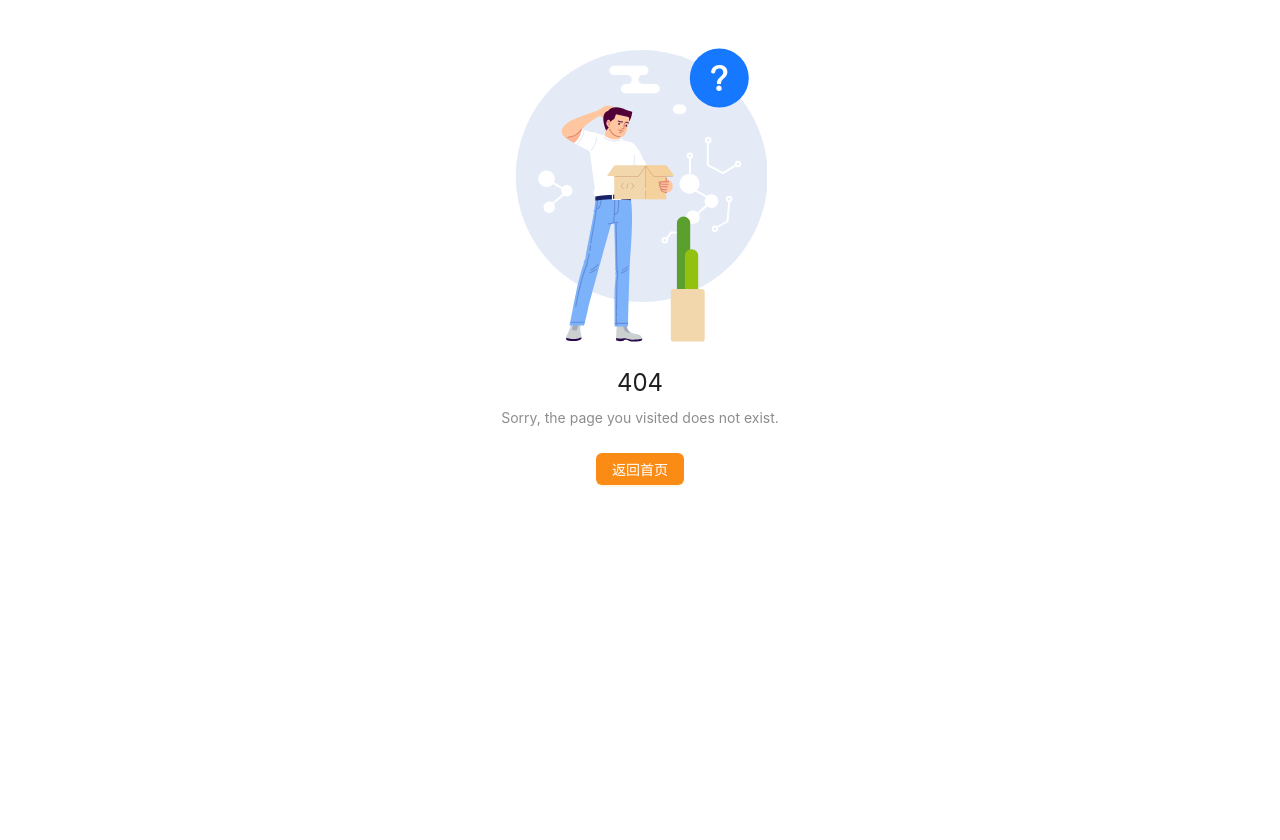
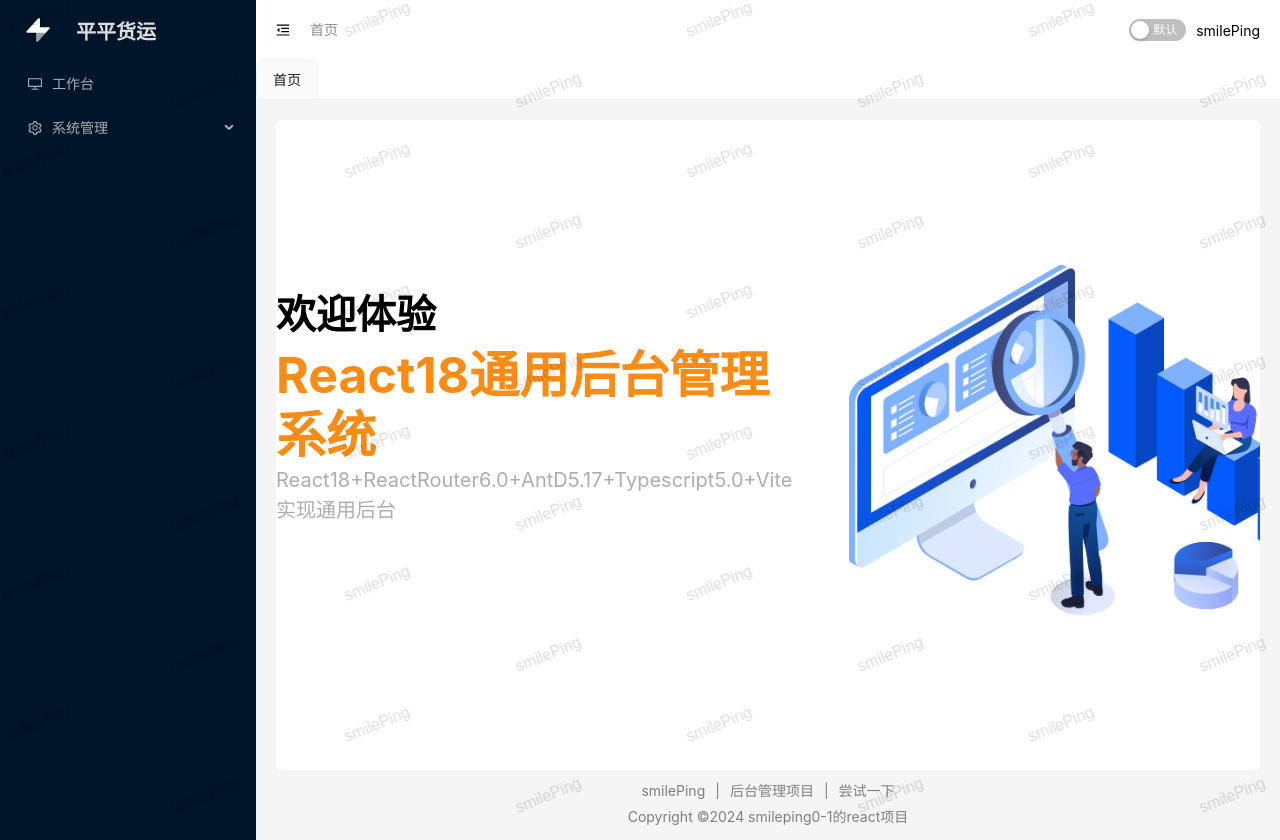
Before and after one commit to sleepingxixi/react-freight, a React (Vite) app: page /welcome in a window 1280 px wide. Before the commit this address led to /react-freight/404. Before the commit the page ends 800 px from the top, so only its background shows below. Built offline with nearby package versions, Linux system fonts and the light colour scheme.

Commit message:
fix:reset route

```diff
--- a/src/api/index.ts
+++ b/src/api/index.ts
@@ -12,7 +12,7 @@ export default {
 		if (token === '123') {
 			return { code: 0, data: '' };
 		} else {
-			location.href = '/react-freight/login?callback=' + encodeURIComponent(location.href);
+			location.href = '/login?callback=' + encodeURIComponent(location.href);
 			return { code: 50001, data: '' };
 		}
 	},
@@ -360,7 +360,7 @@ export default {
 						_id: '655db45ff10762608048caec',
 						menuType: 1,
 						menuName: '工作台',
-						path: '/react-freight/dashboard',
+						path: '/dashboard',
 						icon: 'DesktopOutlined',
 						orderBy: 0,
 						menuState: 1,
@@ -417,7 +417,7 @@ export default {
 							{
 								_id: '655db4a4f10762608048caf4',
 								menuType: 1,
-								path: '/react-freight/userlist',
+								path: '/userlist',
 								menuName: '人员管理',
 								menuCode: 'home@query',
 								orderBy: 0,
@@ -431,7 +431,7 @@ export default {
 							{
 								_id: '655db4a4f10762608048caf4',
 								menuType: 1,
-								path: '/react-freight/deptList',
+								path: '/deptList',
 								menuName: '部门管理',
 								menuCode: 'home@query',
 								orderBy: 0,
--- a/src/components/NavHeader/index.tsx
+++ b/src/components/NavHeader/index.tsx
@@ -37,7 +37,7 @@ const NavHeader = () => {
       // TODO 清除token
       storage.remove('token');
       state.clearInfo();
-      location.href = '/react-freight/login?callback=' + encodeURIComponent(location.href);
+      location.href = '/login?callback=' + encodeURIComponent(location.href);
     }
   };
   const handleSwitch = (isDark: boolean) => {
--- a/src/components/NewBreadCrumb/index.tsx
+++ b/src/components/NewBreadCrumb/index.tsx
@@ -13,7 +13,7 @@ const NewBreadCrumb = () => {
 
   useEffect(() => {
     const list = findTreeNode(data.menuList, pathname, []);
-    setBreadList([<a href='/react-freight/welcome'> 首页</a>, ...list]);
+    setBreadList([<a href='/welcome'> 首页</a>, ...list]);
   }, [pathname]);
 
   return <Breadcrumb items={breadList.map(item => ({ title: item }))} style={{ marginLeft: 10 }} />;
--- a/src/components/SideMenu/index.tsx
+++ b/src/components/SideMenu/index.tsx
@@ -10,7 +10,7 @@ import logoUrl from '@/assets/imgs/logo.png';
 type MenuItem = { key: string; icon?: React.ReactNode; label?: string; children?: MenuItem[] };
 const items: MenuItem[] = [
   {
-    key: '/react-freight/dashboard',
+    key: '/dashboard',
     icon: <DesktopOutlined />,
     label: '工作台'
   },
@@ -19,10 +19,10 @@ const items: MenuItem[] = [
     label: '系统管理',
     icon: <SettingOutlined />,
     children: [
-      { key: '/react-freight/userlist', label: '人员管理', icon: <TeamOutlined /> },
+      { key: '/userlist', label: '人员管理', icon: <TeamOutlined /> },
       // { key: '6', label: '菜单管理', icon: <MenuOutlined /> },
       // { key: '7', label: '角色管理', icon: <TeamOutlined /> },
-      { key: '/react-freight/deptList', label: '部门管理', icon: <MenuOutlined /> }
+      { key: '/deptList', label: '部门管理', icon: <MenuOutlined /> }
     ]
   }
   // {
@@ -52,14 +52,14 @@ items.map(item => {
 
 const SideMenu = () => {
   const navigate = useNavigate();
-  const [selectMenu, setSelectMenu] = useState<string>('/react-freight/welcome');
+  const [selectMenu, setSelectMenu] = useState<string>('/welcome');
   const { pathname } = useLocation();
   // 通过递归，找出每一个key的所有展开路径，维护一个map
   useEffect(() => {
-    setSelectMenu(pathname || '/react-freight/welcome');
+    setSelectMenu(pathname || '/welcome');
   }, [pathname]);
   const handleLogo = () => {
-    navigate('/react-freight/welcome');
+    navigate('/welcome');
   };
 
   const clickMenu: MenuProps['onClick'] = e => {
--- a/src/components/TabsFC/index.tsx
+++ b/src/components/TabsFC/index.tsx
@@ -12,7 +12,7 @@ export default function TabsFC() {
   const { pathname } = useLocation();
   const [tabsList, setTabsList] = useState<TabsItem[]>([
     {
-      key: '/react-freight/welcome',
+      key: '/welcome',
       label: '首页',
       closable: false
     }
@@ -34,7 +34,7 @@ export default function TabsFC() {
       tabsList.push({
         key: route.path,
         label: route.menuName,
-        closable: pathname !== '/react-freight/welcome'
+        closable: pathname !== '/welcome'
       });
     }
     setTabsList([...tabsList]);
--- a/src/pages/errorPages/Forbidden.tsx
+++ b/src/pages/errorPages/Forbidden.tsx
@@ -8,7 +8,7 @@ const ForbiddenPage = () => {
       title='403'
       subTitle='Sorry, you are not authorized to access this page.'
       extra={
-        <Link to='/react-freight/'>
+        <Link to='/'>
           <Button type='primary'>返回首页</Button>
         </Link>
       }
--- a/src/pages/errorPages/NotFound.tsx
+++ b/src/pages/errorPages/NotFound.tsx
@@ -8,7 +8,7 @@ const NotFound = () => {
       title='404'
       subTitle='Sorry, the page you visited does not exist.'
       extra={
-        <Link to='/react-freight/'>
+        <Link to='/'>
           <Button type='primary'>返回首页</Button>
         </Link>
       }
--- a/src/utils/request.ts
+++ b/src/utils/request.ts
@@ -55,7 +55,7 @@ instance.interceptors.response.use(
 			message.error(data.msg);
 			// storage.remove('token')
 			// 如果登录失效了，就通过这样的方式跳转到登录页面，并携带返回页面的参数
-			location.href = '/react-freight/login?callback=' + encodeURIComponent(location.href);
+			location.href = '/login?callback=' + encodeURIComponent(location.href);
 		} else if (data.code != 0) {
 			if (response.config.showError === false) {
 				return Promise.resolve(data);
--- a/vite.config.ts
+++ b/vite.config.ts
@@ -6,7 +6,7 @@ import legacy from '@vitejs/plugin-legacy';
 // https://vitejs.dev/config/
 export default defineConfig({
 	// // 这里我尝试想部署到https://github.com/sleepingxixi/react-freight，所以这是base
-	base: '/react-freight/',
+	// base: '/react-freight/',
 	server: {
 		host: 'localhost',
 		port: 8080,
```
Also changed, not shown: src/router/index.tsx (+10 -10 lines).
